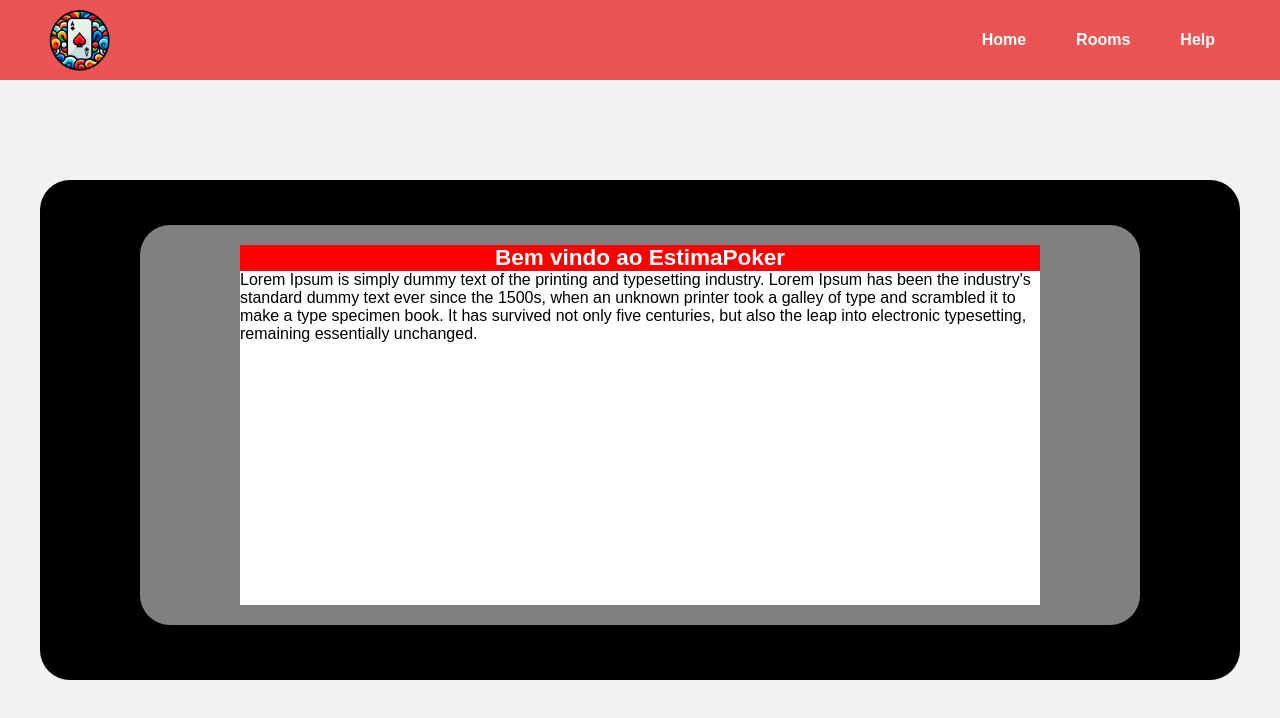
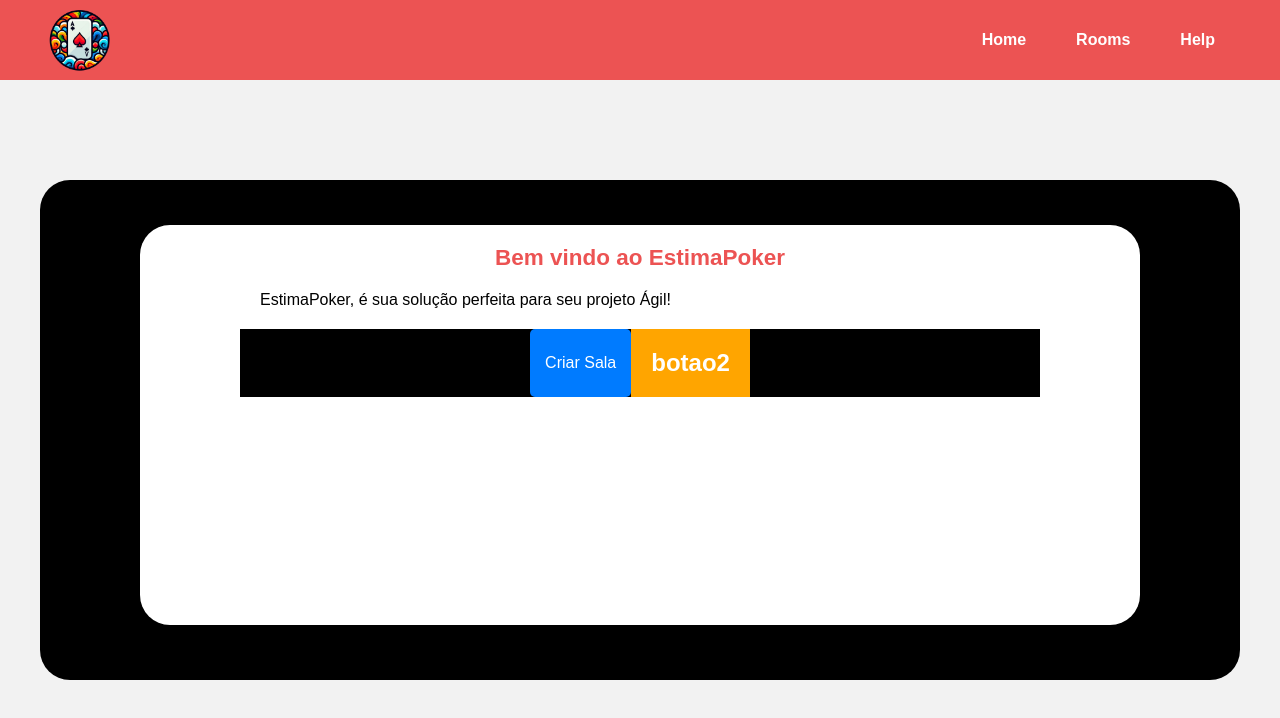
Before and after one commit to sm1-rise/estimaIA-frontend, a React (Vite) app: page /home in a window 1280 px wide. Shown: the top 718 px of the page. Built offline with nearby package versions, Linux system fonts and the light colour scheme.

Commit message:
Criação do  botão

```diff
--- /dev/null
+++ b/src/components/Buttom/Index.tsx
@@ -0,0 +1,16 @@
+import { ButtonStyled } from "./style";
+
+interface Props {
+    text: string;
+    bgColor?: string;
+    color?: string;
+}
+
+export default function ButtonMain({text, bgColor, color  }: Props){
+    return (<>
+        <ButtonStyled  bgColor={bgColor} color={color}>
+            {text}
+        </ButtonStyled>
+    </>
+    );
+}
--- /dev/null
+++ b/src/components/Buttom/style.ts
@@ -0,0 +1,26 @@
+import styled from "styled-components";
+
+export const ButtonStyled = styled.button<{ bgColor?: string; color?: string }>`
+  background-color: ${(props) => props.bgColor || '#007BFF'};
+  color: ${(props) => props.color || '#FFFFFF'};
+  border: none;
+  border-radius: 5px;
+  padding: 10px 15px;
+  cursor: pointer;
+  font-size: 16px;
+  transition: background-color 0.3s;
+
+  &:hover {
+    background-color: ${(props) => props.bgColor ? lightenColor(props.bgColor, 20) : '#0056b3'};
+  }
+`;
+
+// Função para clarear a cor (para o efeito de hover)
+const lightenColor = (color: string, percent: number) => {
+  const num = parseInt(color.replace('#', ''), 16);
+  const amt = Math.round(2.55 * percent);
+  const R = (num >> 16) + amt;
+  const G = (num >> 8 & 0x00FF) + amt;
+  const B = (num & 0x0000FF) + amt;
+  return `#${(0x1000000 + (R < 255 ? (R < 1 ? 0 : R) : 255) * 0x10000 + (G < 255 ? (G < 1 ? 0 : G) : 255) * 0x100 + (B < 255 ? (B < 1 ? 0 : B) : 255)).toString(16).slice(1)}`;
+};
--- a/src/components/Main/Index.tsx
+++ b/src/components/Main/Index.tsx
@@ -1,7 +1,10 @@
 import { GlobalMain } from "../../shared/GlobalStyle";
-import { ContainerConteudo, ContainerTexto, ContainerTitulo, Section } from "./style";
+import ButtonMain from "../Buttom/Index";
+import { ContainerBotao, ContainerConteudo, ContainerTexto, ContainerTitulo, Section } from "./style";
 
 export default function Main(){
+
+
     return (<>
 
       <GlobalMain>
@@ -11,11 +14,15 @@
           </ContainerTitulo>
           <ContainerConteudo>
             <ContainerTexto>
-              <p>Lorem Ipsum is simply dummy text of the printing and typesetting industry. Lorem Ipsum has been the industry's standard dummy text ever since the 1500s, when an unknown printer took a galley of type and scrambled it to make a type specimen book. It has survived not only five centuries, but also the leap into electronic typesetting, remaining essentially unchanged.</p>
+              <p>EstimaPoker, é sua solução perfeita para seu projeto Ágil!</p>
             </ContainerTexto>
+            <ContainerBotao>
+              <ButtonMain text="Criar Sala"></ButtonMain>
+              <h1>botao2</h1>
+            </ContainerBotao>
           </ContainerConteudo>
         </Section>
       </GlobalMain>
     </>
     );
-}
+  }
--- a/src/components/Main/style.ts
+++ b/src/components/Main/style.ts
@@ -6,7 +6,7 @@
     max-width: 1000px;
     width: 100%;
     height: 400px;
-    background-color: grey;
+    background-color: #fff;
     display: flex;
     justify-content: space-around;
     border-radius: 30px;
@@ -21,19 +21,21 @@
     max-width: 800px;
     width: 100%;
     height: 400px;
+
 `;
 
 export const ContainerTitulo = styled.div`
-        color:#fff;
+        color: #ec5353;
         font-size:15px;
-        background-color: red;
-        max-width: 800px;
-        width: 100%;
         display: flex;
         justify-content: center;
+
 `
 
 export const ContainerTexto = styled.div`
+
+    padding: 20px 20px;
+
     p{
         color: #000;
     }
@@ -41,5 +43,13 @@
 `
 
 export const ContainerBotao = styled.div`
+    background-color: #000;
+    color: #fff;
+    display: flex;
+    justify-content: center;
 
+    h1{
+        padding: 20px;
+        background-color: orange;
+    }
 `
```
